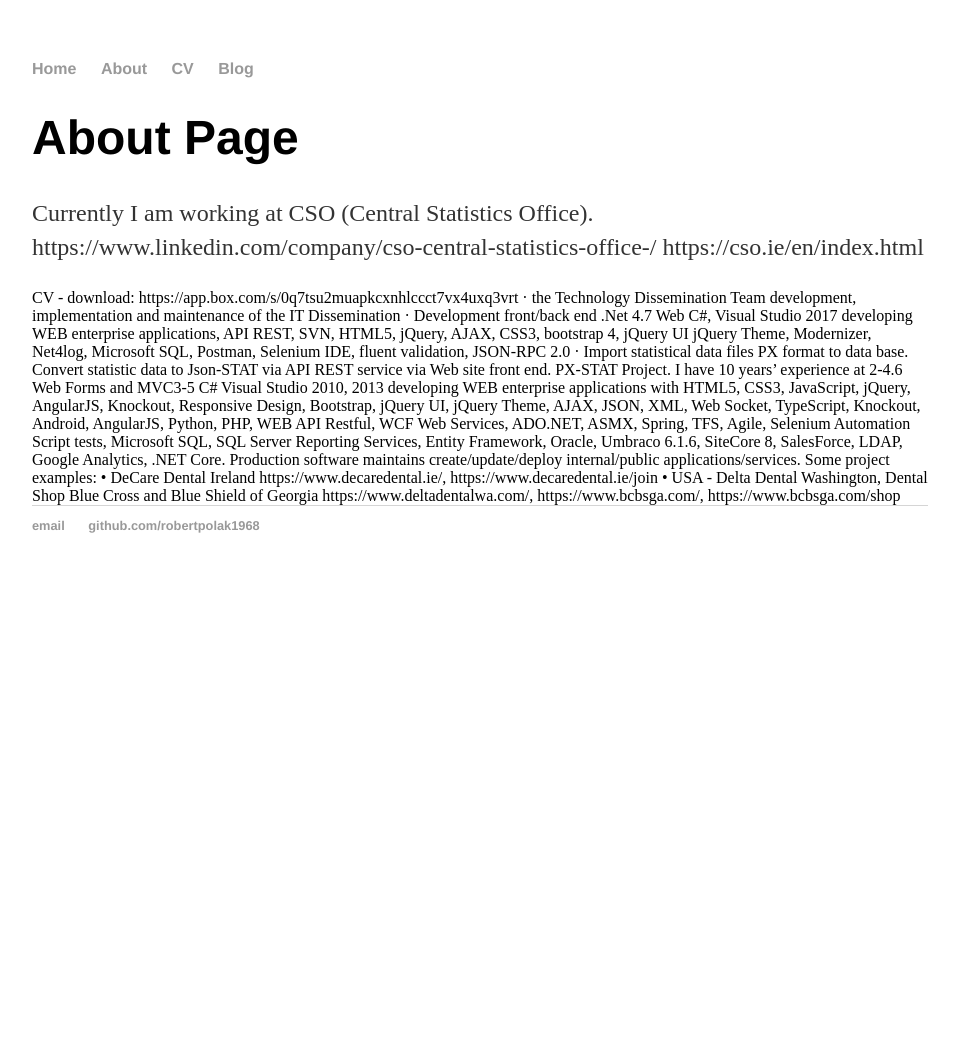
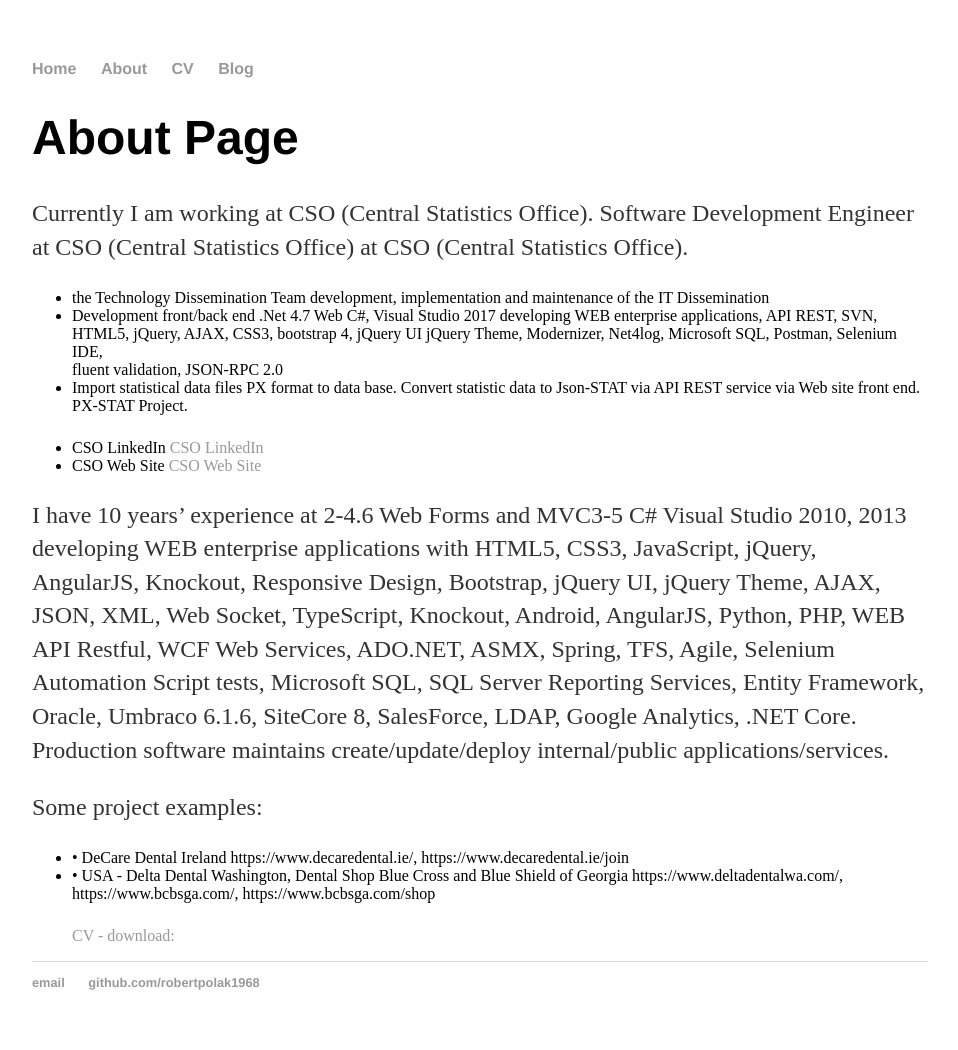
Before and after one commit to robertpolak1968/robertpolak1968.github.io, a Jekyll site: the page built from about.html, in a window 1280 px wide. Shown: the whole page, without its empty margins (160-1118 px from the left). Built offline with Jekyll 4.4.1, drawn with Linux system fonts in a browser that asks for light colours; before the commit the page ends 900 px from its top, so only the background shows below that.

Commit message:
Update about.html

```diff
--- a/about.html
+++ b/about.html
@@ -6,24 +6,36 @@
     <h1>About Page</h1>
     <p>
         Currently I am working at CSO (Central Statistics Office).
-https://www.linkedin.com/company/cso-central-statistics-office-/
-https://cso.ie/en/index.html
+        Software Development Engineer at CSO (Central Statistics Office) at CSO (Central Statistics Office).
+        <ul>
+            <li>the Technology Dissemination Team development, implementation and maintenance of the IT Dissemination</li>
+            <li> Development front/back end .Net 4.7 Web C#, Visual Studio 2017 developing WEB enterprise applications, API REST, SVN, HTML5, jQuery, AJAX, CSS3, bootstrap 4, jQuery UI jQuery Theme, Modernizer, Net4log, Microsoft SQL, Postman, Selenium
+                IDE,</li>
+            fluent validation, JSON-RPC 2.0
+            <li> Import statistical data files PX format to data base. Convert statistic data to Json-STAT via API REST service via Web site front end. PX-STAT Project.</li>
+        </ul>
     </p>
-<div>
-CV - download: https://app.box.com/s/0q7tsu2muapkcxnhlccct7vx4uxq3vrt
+    <ul>
+        <li>CSO LinkedIn <a href="https://www.linkedin.com/company/cso-central-statistics-office-/">CSO LinkedIn</a></li>
+        <li>CSO Web Site <a href="https://cso.ie/en/index.html">CSO Web Site</a></li>
+    </ul>
 
-·	the Technology Dissemination Team development, implementation and maintenance of the IT Dissemination
-·	Development front/back end .Net  4.7 Web C#, Visual Studio 2017 developing WEB enterprise applications, API REST, SVN, HTML5, jQuery, AJAX, CSS3, bootstrap 4, jQuery UI jQuery Theme, Modernizer, Net4log, Microsoft SQL, Postman, Selenium IDE, fluent validation, JSON-RPC 2.0
-·	Import statistical data files PX format to data base. Convert statistic data to Json-STAT via API REST service via Web site front end. PX-STAT Project.
-
-I have 10 years’ experience at 2-4.6 Web Forms and MVC3-5 C# Visual Studio 2010, 2013 developing WEB enterprise applications with HTML5, CSS3, JavaScript, jQuery, AngularJS, Knockout, Responsive Design, Bootstrap, jQuery UI, jQuery Theme, AJAX, JSON, XML, Web Socket, TypeScript, Knockout, Android, AngularJS, Python, PHP, WEB API Restful, WCF Web Services, ADO.NET, ASMX, Spring, TFS, Agile, Selenium Automation Script tests, Microsoft SQL, SQL Server Reporting Services, Entity Framework, Oracle, Umbraco 6.1.6, SiteCore 8, SalesForce, LDAP, Google Analytics, .NET Core. Production software maintains create/update/deploy internal/public applications/services.
-
+    <p>
+        I have 10 years’ experience at 2-4.6 Web Forms and MVC3-5 C# Visual Studio 2010, 2013 developing WEB enterprise applications with HTML5, CSS3, JavaScript, jQuery, AngularJS, Knockout, Responsive Design, Bootstrap, jQuery UI, jQuery Theme, AJAX,
+        JSON, XML, Web Socket, TypeScript, Knockout, Android, AngularJS, Python, PHP, WEB API Restful, WCF Web Services, ADO.NET, ASMX, Spring, TFS, Agile, Selenium Automation Script tests, Microsoft SQL, SQL Server Reporting Services, Entity Framework,
+        Oracle, Umbraco 6.1.6, SiteCore 8, SalesForce, LDAP, Google Analytics, .NET Core. Production software maintains create/update/deploy internal/public applications/services.
+    </p>
+    <p>
         Some project examples:
-•	DeCare Dental Ireland
+        <ul>
+            <li>
+                • DeCare Dental Ireland
                 https://www.decaredental.ie/, https://www.decaredental.ie/join
-
-•	USA - Delta Dental Washington, Dental Shop Blue Cross and Blue Shield of Georgia
+            </li>
+            <li>
+                • USA - Delta Dental Washington, Dental Shop Blue Cross and Blue Shield of Georgia
                 https://www.deltadentalwa.com/, https://www.bcbsga.com/, https://www.bcbsga.com/shop
-</div>
-
+            </li>
+    </p>
+    <a href="https://app.box.com/s/0q7tsu2muapkcxnhlccct7vx4uxq3vrt">CV - download:</a>
 </div><!-- /.blurb -->
```
Lines whose indentation alone changed are shown as unchanged.
